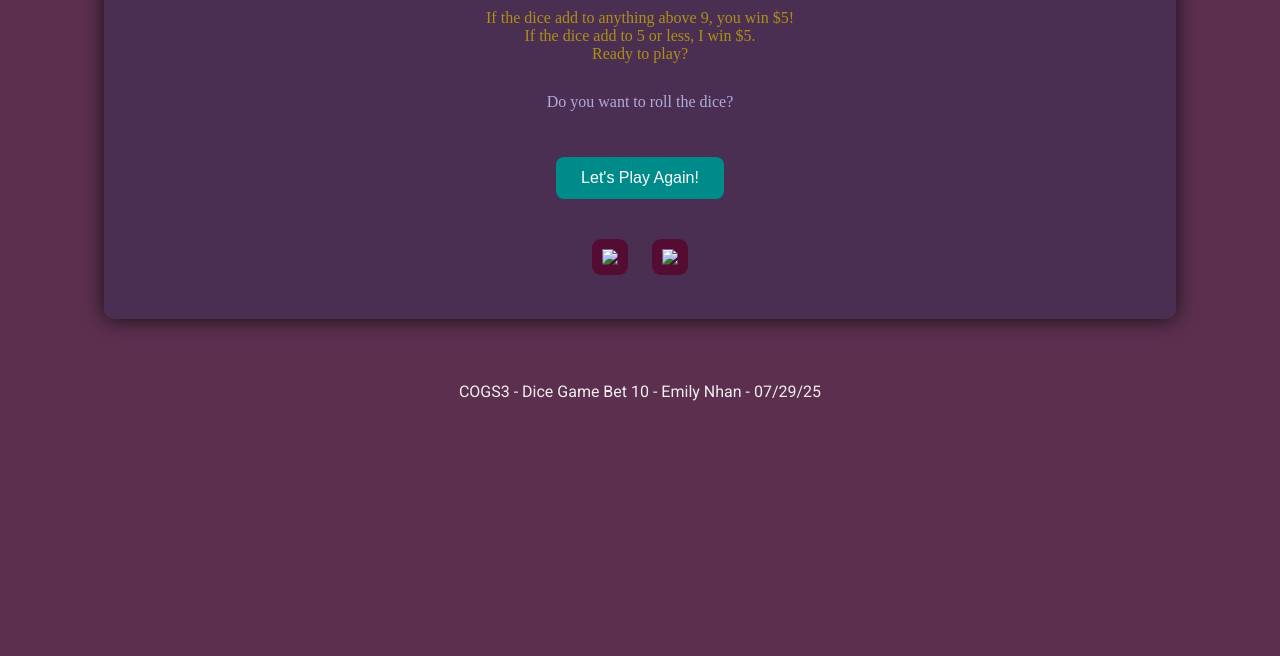
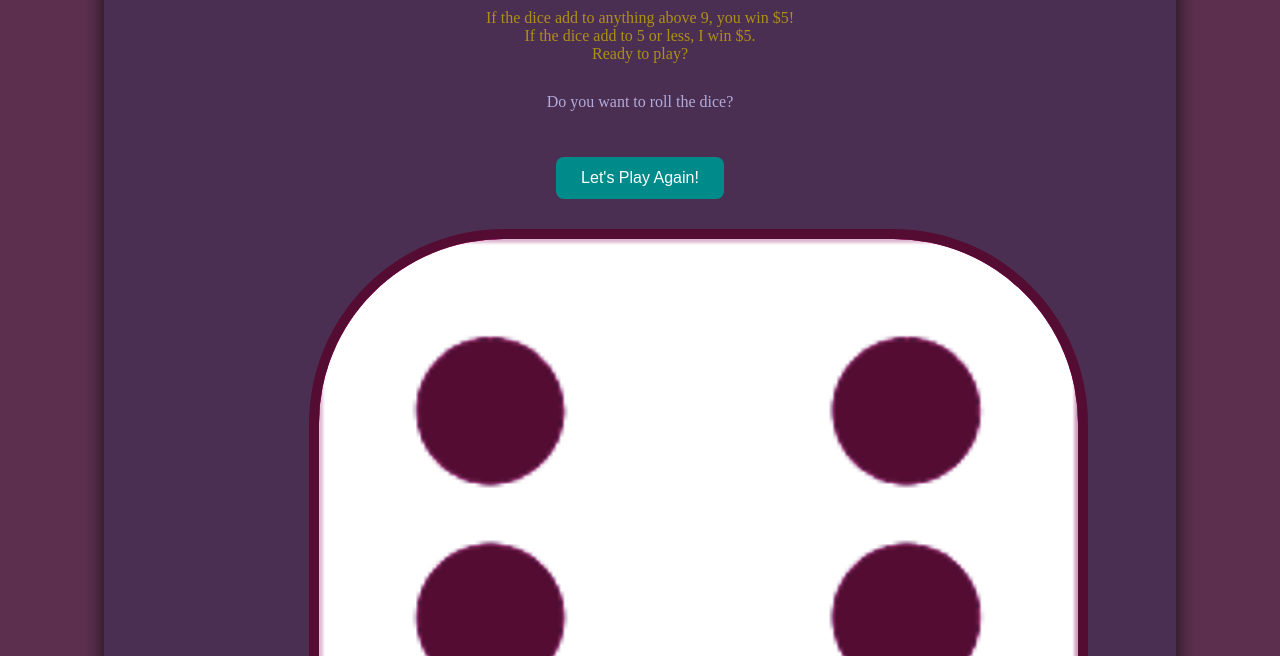
Before and after one commit to emilyn2/Dice-Game, a plain HTML site: page index.html in a window 1280 px wide. Shown: the part 144-800 px from the top of the page. Drawn offline with Linux system fonts and the light colour scheme.

Commit message:
Update index.html

```diff
--- a/index.html
+++ b/index.html
@@ -29,14 +29,13 @@
       <button class="myBtn" onclick="letsPlay()">Let's Play Again!</button>
     </div>
 
-    <div class="dice">
-      <img class="img1" src="images/dice6.png">
+    div class="dice">
+      <img class="img1" src="dice6.png" alt= "die 1">
     </div>
 
     <div class="dice">
-      <img class="img2" src="images/dice6.png">
+      <img class="img2" src="dice6.png" alt= "die 2">
     </div>
-  </div>
 
   <footer>
     COGS3 - Dice Game Bet 10 - Emily Nhan - 07/29/25
```
